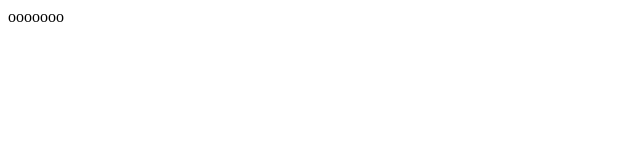
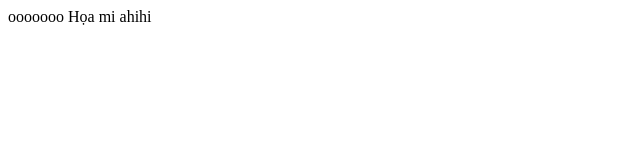
Before and after one commit to trung110152/gitnhomttt, a plain HTML site: page index.html in a window 1280 px wide. Shown: the whole page, without its empty margins (0-640 px from the left). Drawn offline with Linux system fonts and the light colour scheme.

Commit message:
hoami sua

```diff
--- a/index.html
+++ b/index.html
@@ -6,5 +6,6 @@
 </head>
 <body>
 ooooooo
+Họa mi ahihi
 </body>
 </html>
```
